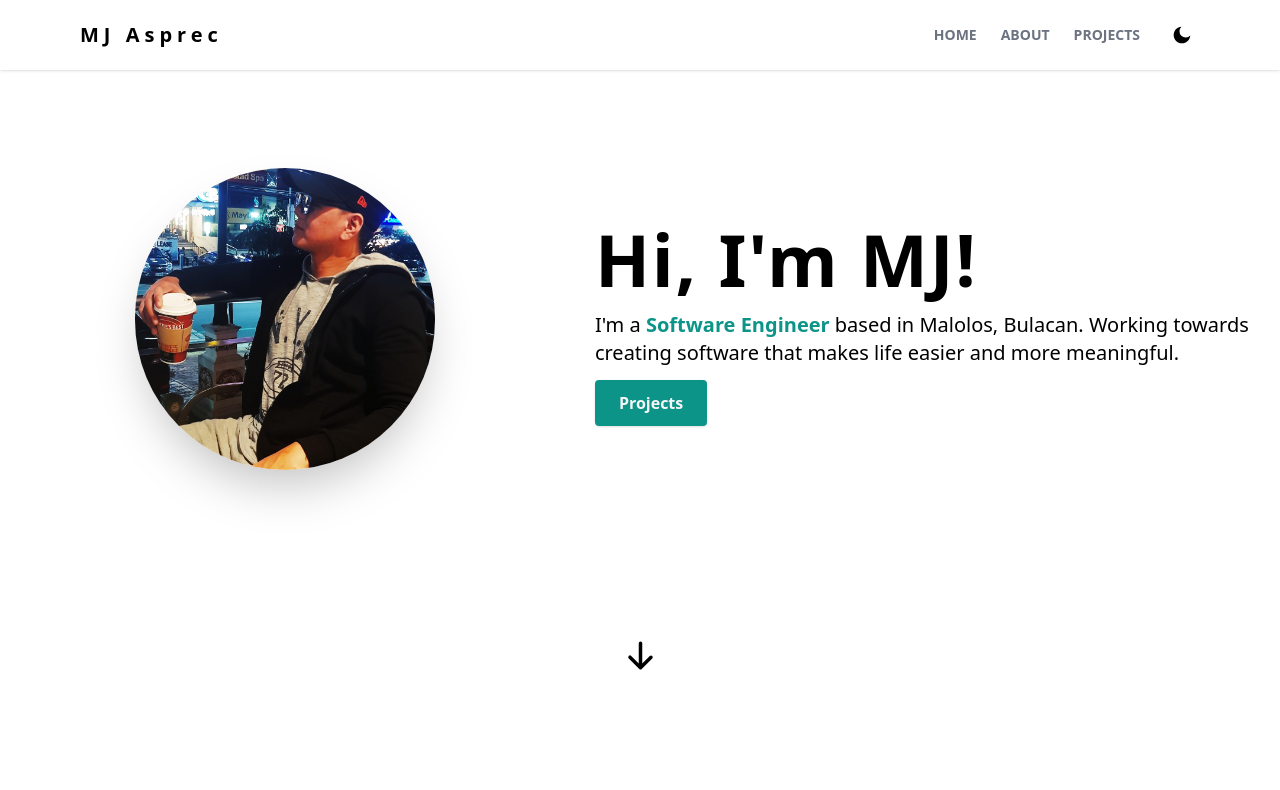
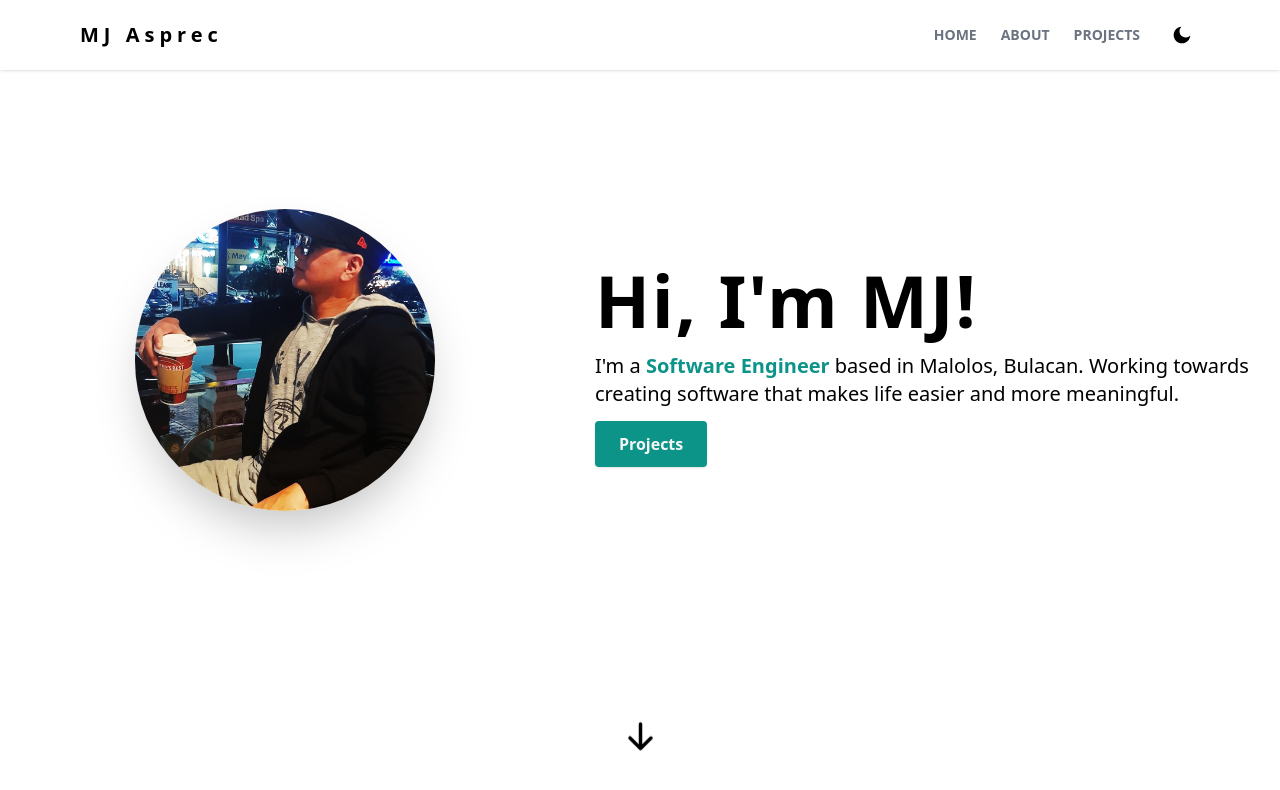
Before and after one commit to mjasprec14/next-portfolio, a Next.js app: page / in a window 1280 px wide. Shown: the top 790 px of the page. Built offline with nearby package versions, Linux system fonts and the light colour scheme.

Commit message:
feat: Hero section screen size and arrow down animation

```diff
--- a/src/components/Hero/Hero.tsx
+++ b/src/components/Hero/Hero.tsx
@@ -9,7 +9,7 @@ type Props = {};
 const Hero = (props: Props) => {
   return (
     <section id='home'>
-      <div className='flex flex-col md:flex-row md:text-left md:space-x-6 items-center justify-center text-center my-10 sm:py-32 py-64'>
+      <div className='h-[90vh] overflow-x-hidden flex flex-col md:flex-row md:text-left md:space-x-6 items-center justify-center text-center sm:py-32 py-64 my-10 md:my-0'>
         <div className='flex items-center justify-center md:w-1/2'>
           <Image
             src={Me}
@@ -45,7 +45,7 @@ const Hero = (props: Props) => {
         </div>
       </div>
 
-      <div className='flex flex-row items-center justify-center'>
+      <div className='sticky bottom-1 flex flex-row items-center justify-center'>
         <Link
           to='about'
           activeClass='active'
@@ -54,7 +54,10 @@ const Hero = (props: Props) => {
           offset={-100}
           duration={500}
         >
-          <HiArrowDown size={35} />
+          <HiArrowDown
+            size={35}
+            className='animate-bounce cursor-pointer'
+          />
         </Link>
       </div>
     </section>
```
